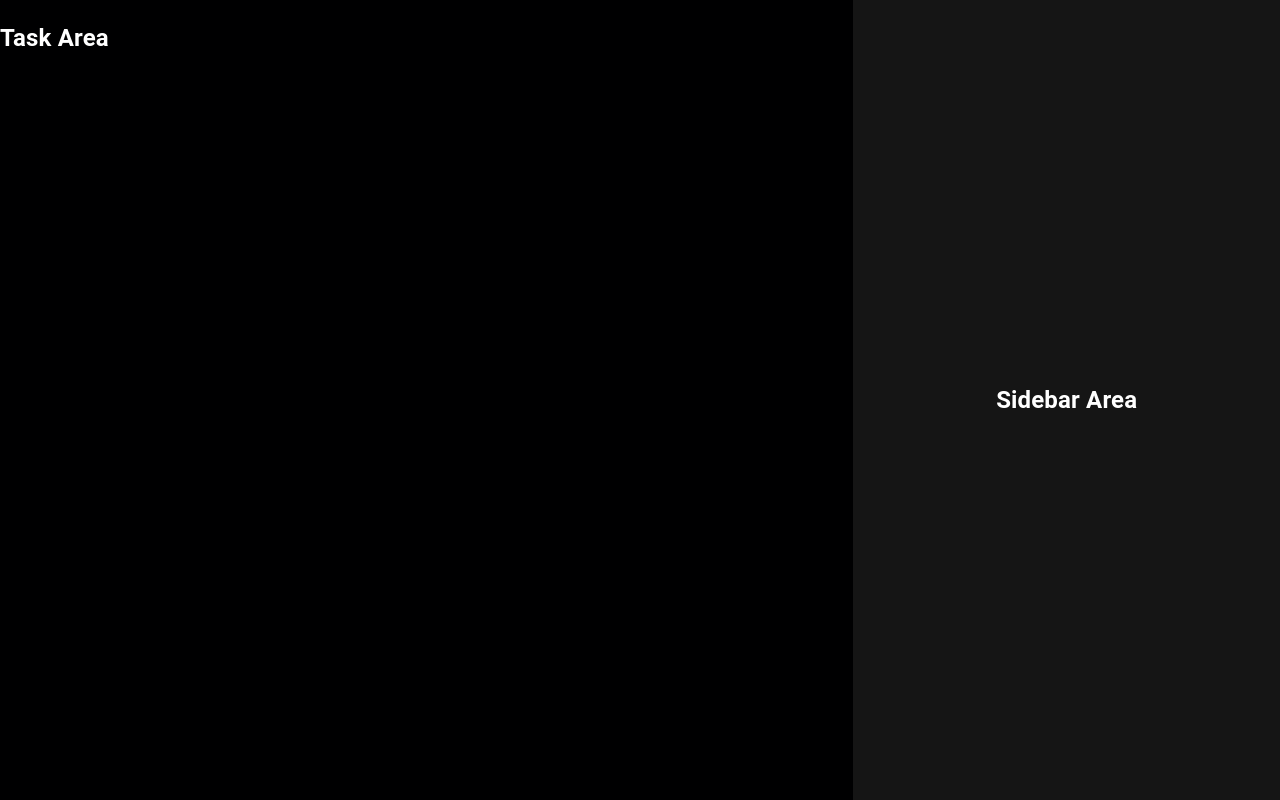
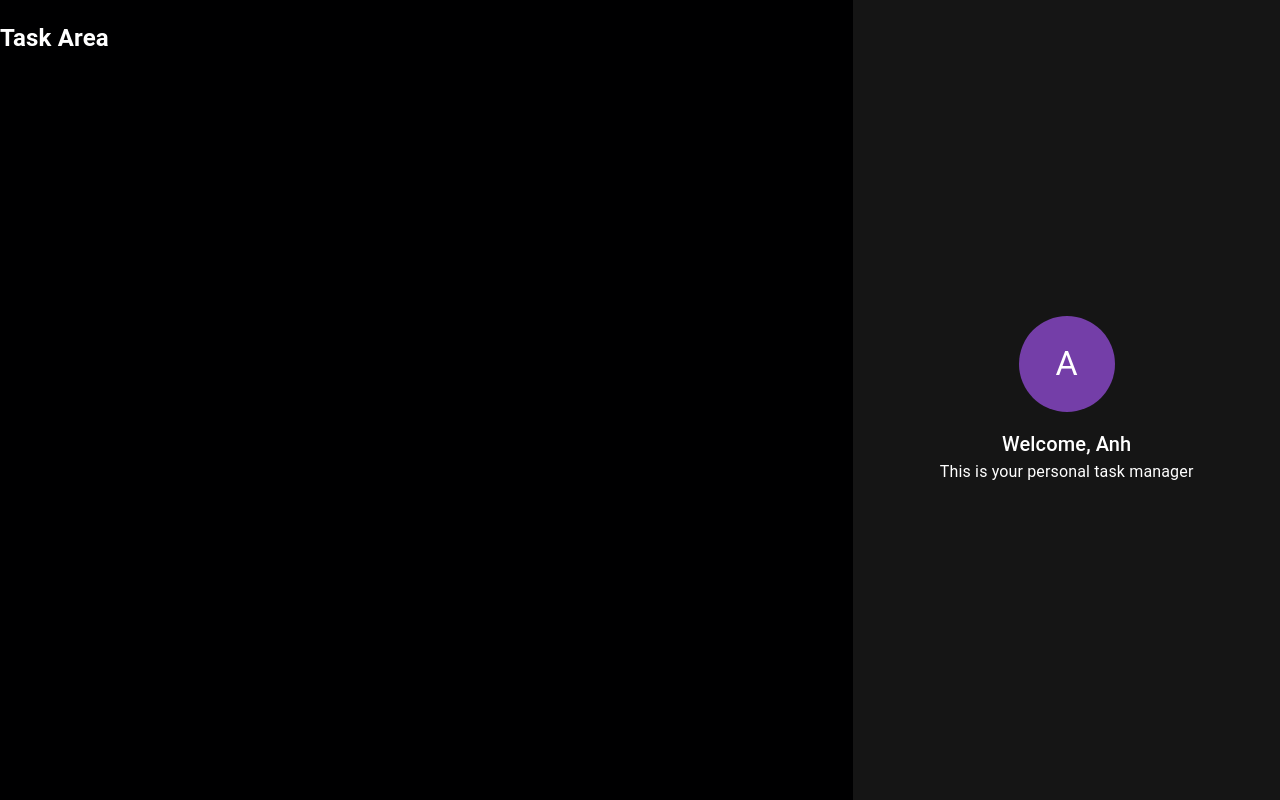
Before and after one commit to dasabu/task-management, a React (Vite) app in the folder frontend/: page / in a window 1280 px wide. Built offline with nearby package versions, Linux system fonts and the light colour scheme.

Commit message:
feat(fe): add Profile componennt

```diff
--- a/frontend/package.json
+++ b/frontend/package.json
@@ -16,6 +16,7 @@
     "@emotion/react": "^11.13.3",
     "@emotion/styled": "^11.13.0",
     "@mui/material": "^6.1.3",
+    "prop-types": "^15.8.1",
     "react": "^18.3.1",
     "react-dom": "^18.3.1"
   },
--- a/frontend/src/App.tsx
+++ b/frontend/src/App.tsx
@@ -1,7 +1,7 @@
 import { FC, ReactElement } from 'react'
 import { ThemeProvider, CssBaseline } from '@mui/material'
 import { customTheme } from './theme/customTheme'
-import DashboardPage from './pages/dashboard'
+import DashboardPage from './pages/DashboardPage'
 
 // App is a functional component and it returns a React element
 
--- /dev/null
+++ b/frontend/src/components/Profile/Profile.tsx
@@ -0,0 +1,38 @@
+import { Box, Avatar, Typography } from '@mui/material'
+import { FC, ReactElement } from 'react'
+
+interface IProfile {
+  name?: string
+}
+
+export const Profile: FC<IProfile> = (props): ReactElement => {
+  return (
+    <Box
+      sx={{
+        display: 'flex',
+        flexDirection: 'column',
+        justifyContent: 'center',
+        alignItems: 'center'
+      }}
+    >
+      <Avatar
+        sx={{
+          width: '96px',
+          height: '96px',
+          backgroundColor: 'primary.main',
+          marginBottom: '16px'
+        }}
+      >
+        <Typography variant='h4' color='text.primary'>
+          {props.name ? props.name[0] : ''}
+        </Typography>
+      </Avatar>
+      <Typography variant='h6' color='text.primary'>
+        Welcome, {props.name}
+      </Typography>
+      <Typography variant='body1' color='text.primary'>
+        This is your personal task manager
+      </Typography>
+    </Box>
+  )
+}
--- /dev/null
+++ b/frontend/src/components/Profile/index.ts
@@ -0,0 +1,3 @@
+import { Profile } from './Profile'
+
+export default Profile
--- a/frontend/src/components/Sidebar/Sidebar.tsx
+++ b/frontend/src/components/Sidebar/Sidebar.tsx
@@ -1,4 +1,5 @@
 import Grid from '@mui/material/Grid2'
+import Profile from '../Profile'
 
 export const Sidebar = () => {
   return (
@@ -17,7 +18,7 @@ export const Sidebar = () => {
         alignItems: 'center'
       }}
     >
-      <h2>Sidebar Area</h2>
+      <Profile name='Anh' />
     </Grid>
   )
 }
```
Also changed, not shown: frontend/src/pages/DashboardPage/DashBoardPage.tsx (renamed from frontend/src/pages/dashboard/DashBoardPage.tsx), frontend/src/pages/DashboardPage/index.ts (renamed from frontend/src/pages/dashboard/index.ts), 1 other file (tests, documents, lock files or other folders).
